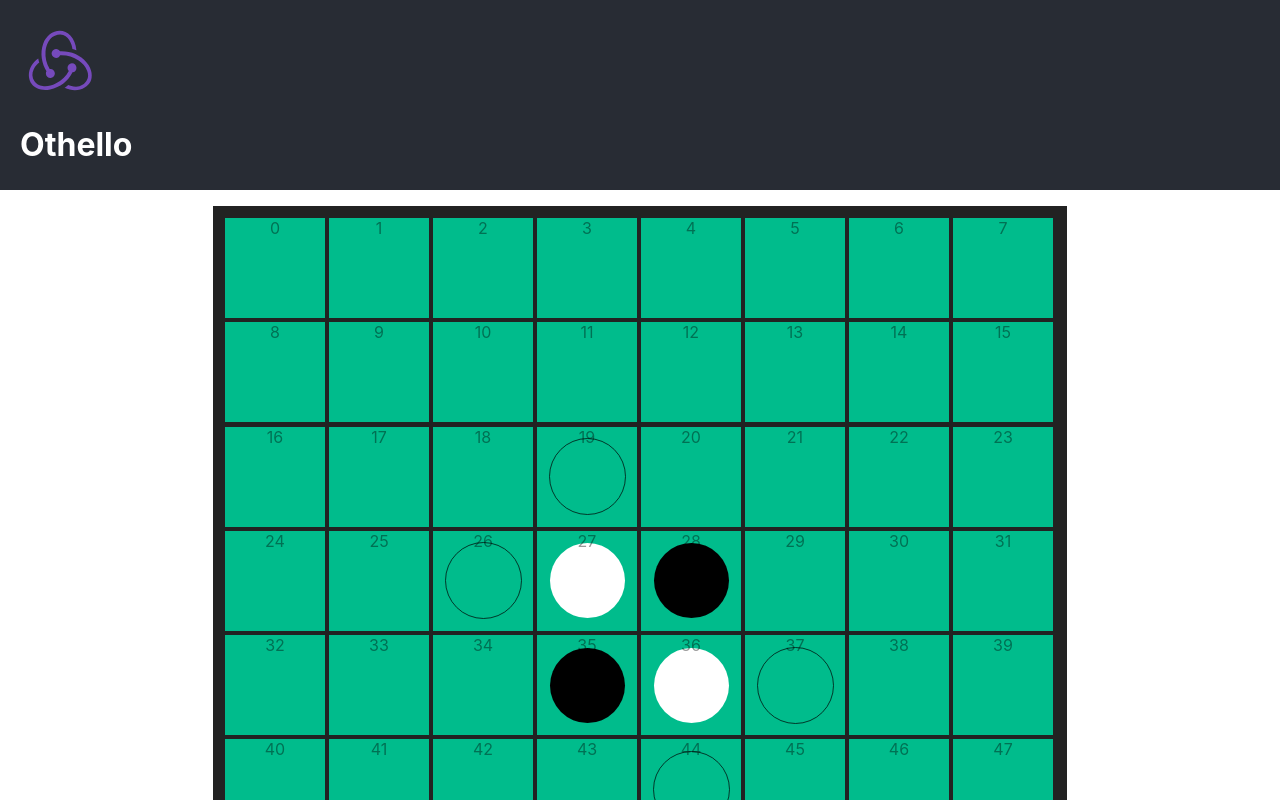
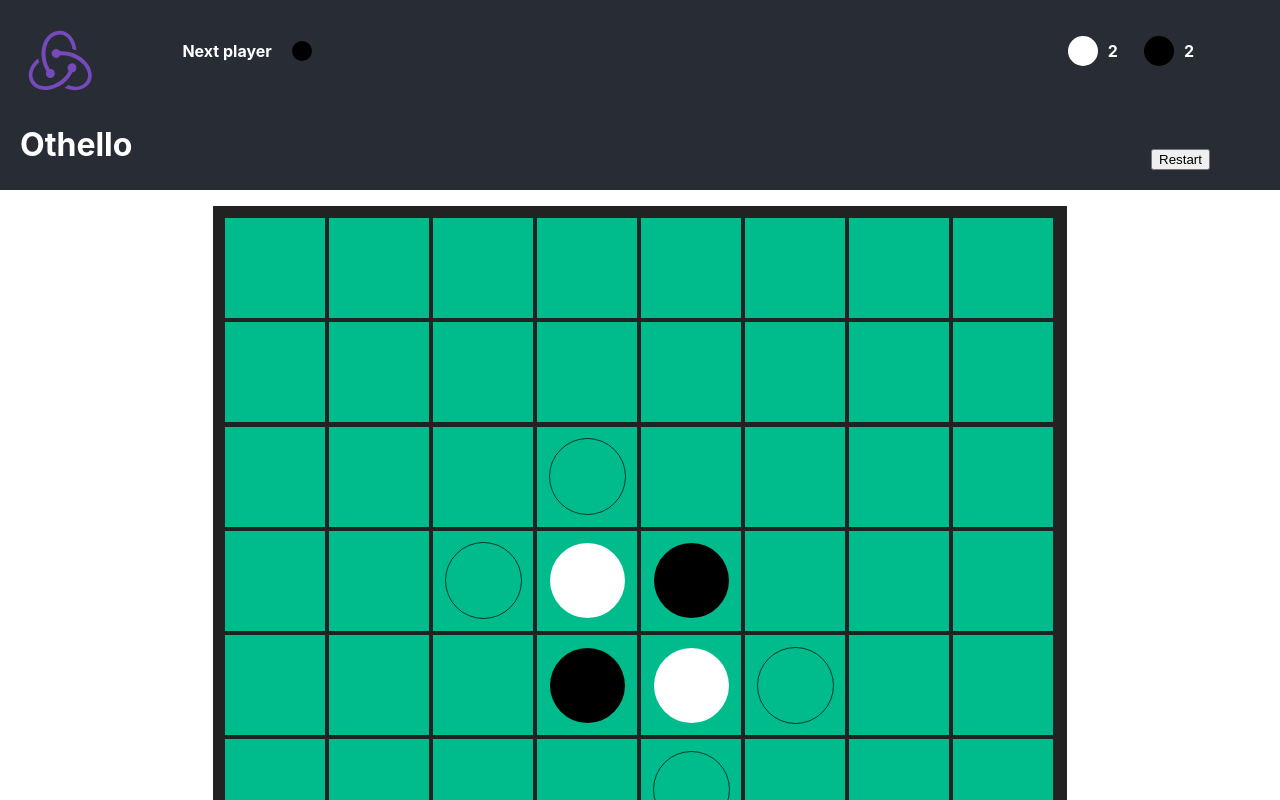
Before and after one commit to tindn/react-othello-ts, a React (Create React App) app: page / in a window 1280 px wide. Shown: the top 800 px of the page. Built offline with nearby package versions, Linux system fonts and the light colour scheme.

Commit message:
add game controls to header

```diff
--- a/src/App.css
+++ b/src/App.css
@@ -36,3 +36,15 @@
     transform: translateY(0px);
   }
 }
+
+.background-black {
+  background-color: black;
+}
+
+.background-white {
+  background-color: white;
+}
+
+.background-transparent {
+  background-color: transparent;
+}
--- a/src/components/AppHeader/component.tsx
+++ b/src/components/AppHeader/component.tsx
@@ -1,12 +1,55 @@
 import "./styles.css";
 import logo from "../../logo.svg";
+import { useAppDispatch, useAppSelector } from "../../store/hooks";
+import { getGamePiecesByColor } from "../../gameLogic";
+import { Color } from "../../types";
+import { restartGame } from "../../store/reducers/app";
 
 export function AppHeader() {
+  const nextColorToPlay = useAppSelector((state) => state.app.nextColorToPlay);
+  const gamePieces = useAppSelector((state) => state.app.gamePieces);
+  const gamePiecesByColor = getGamePiecesByColor(gamePieces);
+  const hasPossibleMoves =
+    Object.keys(useAppSelector((state) => state.app.possibleMoves)).length > 0;
+  // const hasPossibleMoves = false;
+  const dispatch = useAppDispatch();
   return (
     <header className="App-header">
-      <div className="brand">
+      <div className="left">
         <img src={logo} className="App-logo" alt="logo" />
         <h1 className="App-title">Othello</h1>
+      </div>
+      <div className="right">
+        <div className="game-stats">
+          <div className="next-player-indicator">
+            <h4>Next player</h4>
+            <div
+              className={`circle background-${nextColorToPlay.toString()}`}
+            />
+          </div>
+          <div className="scores">
+            <div className="side-score">
+              <div className="circle background-white" />
+              <strong>{gamePiecesByColor[Color.white].length}</strong>
+            </div>
+            <div className="side-score">
+              <div className="circle background-black" />
+              <strong>{gamePiecesByColor[Color.black].length}</strong>
+            </div>
+          </div>
+        </div>
+        <div className="game-controls">
+          {hasPossibleMoves ? <span /> : <span>Good game!</span>}
+          <button
+            className="restart-game"
+            type="button"
+            onClick={() => {
+              dispatch(restartGame());
+            }}
+          >
+            {hasPossibleMoves ? "Restart" : "Play again"}
+          </button>
+        </div>
       </div>
     </header>
   );
--- a/src/components/AppHeader/styles.css
+++ b/src/components/AppHeader/styles.css
@@ -4,7 +4,6 @@
   height: 150px;
   padding: 20px;
   color: white;
-  justify-content: space-between;
 }
 
 .App-header .App-logo {
@@ -14,3 +13,61 @@
   animation: App-logo-spin infinite 20s linear;
   height: 80px;
 }
+
+.App-header .right {
+  display: flex;
+  flex-direction: column;
+  flex: 1;
+  margin-left: 50px;
+  margin-right: 50px;
+}
+
+.App-header .game-stats {
+  display: flex;
+  flex: 1;
+  justify-content: space-between;
+}
+
+.App-header .next-player-indicator {
+  display: flex;
+  align-self: flex-start;
+  align-items: center;
+}
+
+.App-header .next-player-indicator .circle {
+  width: 20px;
+  height: 20px;
+  border-radius: 10px;
+  margin-left: 20px;
+}
+
+.App-header .scores {
+  display: flex;
+  align-self: flex-start;
+  align-items: center;
+}
+
+.App-header .side-score {
+  display: flex;
+  height: 30px;
+  align-items: center;
+  margin-top: 1em;
+  margin-bottom: 1em;
+  margin-right: 1em;
+}
+
+.App-header .scores .circle {
+  width: 30px;
+  height: 30px;
+  border-radius: 15px;
+  margin: 10px;
+}
+
+.App-header .game-controls {
+  display: flex;
+  justify-content: space-between;
+}
+
+.App-header .restart-game {
+  align-self: center;
+}
--- a/src/components/Square/component.tsx
+++ b/src/components/Square/component.tsx
@@ -34,7 +34,7 @@ export function Square(props: Props) {
         dispatch(onMoveClick({ selectedSquare: props.index.toString() }));
       }}
     >
-      <span className="index-debug">{props.index}</span>
+      {/* <span className="index-debug">{props.index}</span> */}
       <div
         className={`circle background-${gamePieceColor} ${
           isPossibleMove ? "border" : ""
--- a/src/components/Square/styles.css
+++ b/src/components/Square/styles.css
@@ -12,26 +12,14 @@
   color: rgba(0, 0, 0, 0.4);
 }
 
-.circle {
+.square .circle {
   border-radius: 50%;
   width: 75%;
   height: 75%;
   align-self: center;
 }
 
-.background-black {
-  background-color: black;
-}
-
-.background-white {
-  background-color: white;
-}
-
-.background-transparent {
-  background-color: transparent;
-}
-
-.border {
+.square .border {
   border: 1px solid rgba(0, 0, 0, 0.7);
 }
 
--- a/src/store/reducers/app.ts
+++ b/src/store/reducers/app.ts
@@ -28,12 +28,6 @@ const AppSlice = createSlice({
   name: "App",
   initialState: DEFAULT_STATE,
   reducers: {
-    updatePossibleMoves(state) {
-      state.possibleMoves = getPossibleMoves(
-        state.nextColorToPlay,
-        state.gamePieces
-      );
-    },
     onMoveClick(state, action: { payload: { selectedSquare: string } }) {
       const gamePiecesToCapture =
         state.possibleMoves[action.payload.selectedSquare];
@@ -49,9 +43,12 @@ const AppSlice = createSlice({
       state.possibleMoves = getPossibleMoves(nextColor, state.gamePieces) || {};
       state.nextColorToPlay = nextColor;
     },
+    restartGame() {
+      return DEFAULT_STATE;
+    },
   },
 });
 
-export const { updatePossibleMoves, onMoveClick } = AppSlice.actions;
+export const { onMoveClick, restartGame } = AppSlice.actions;
 
 export default AppSlice.reducer;
```
